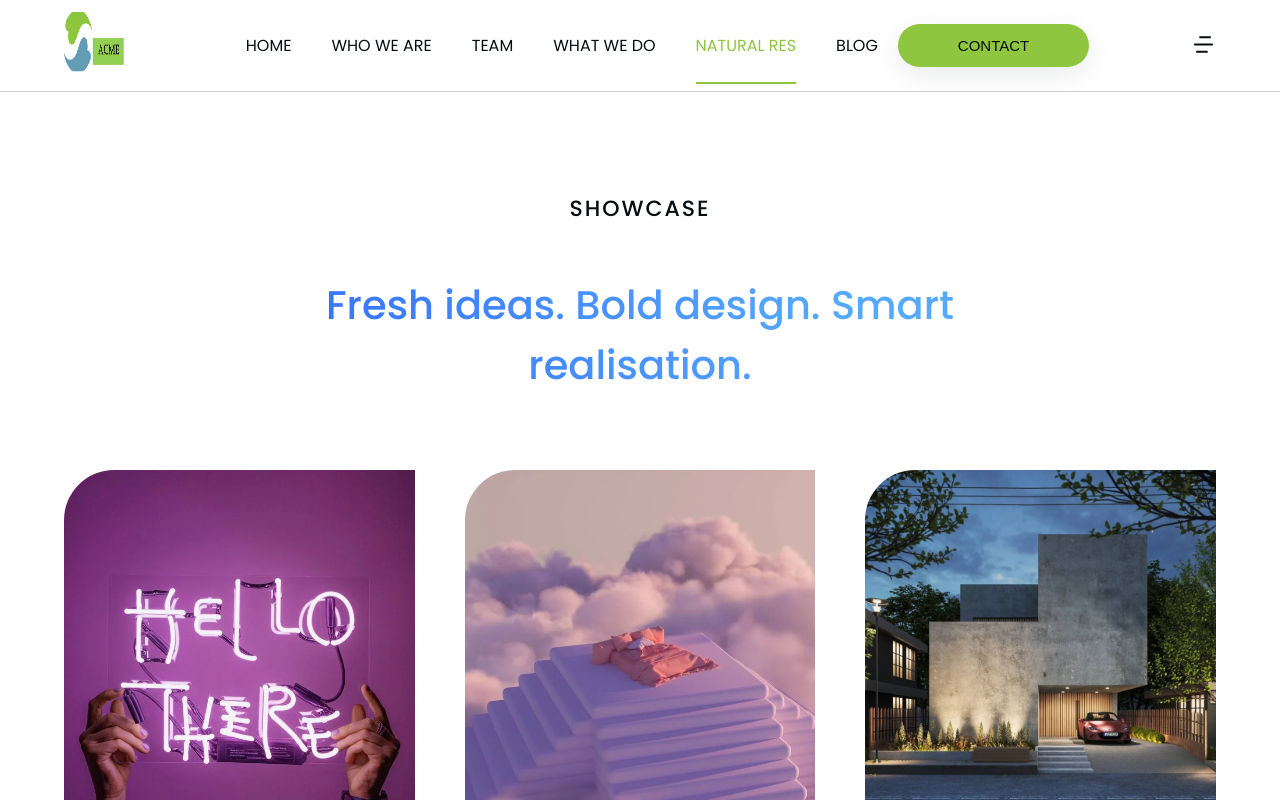
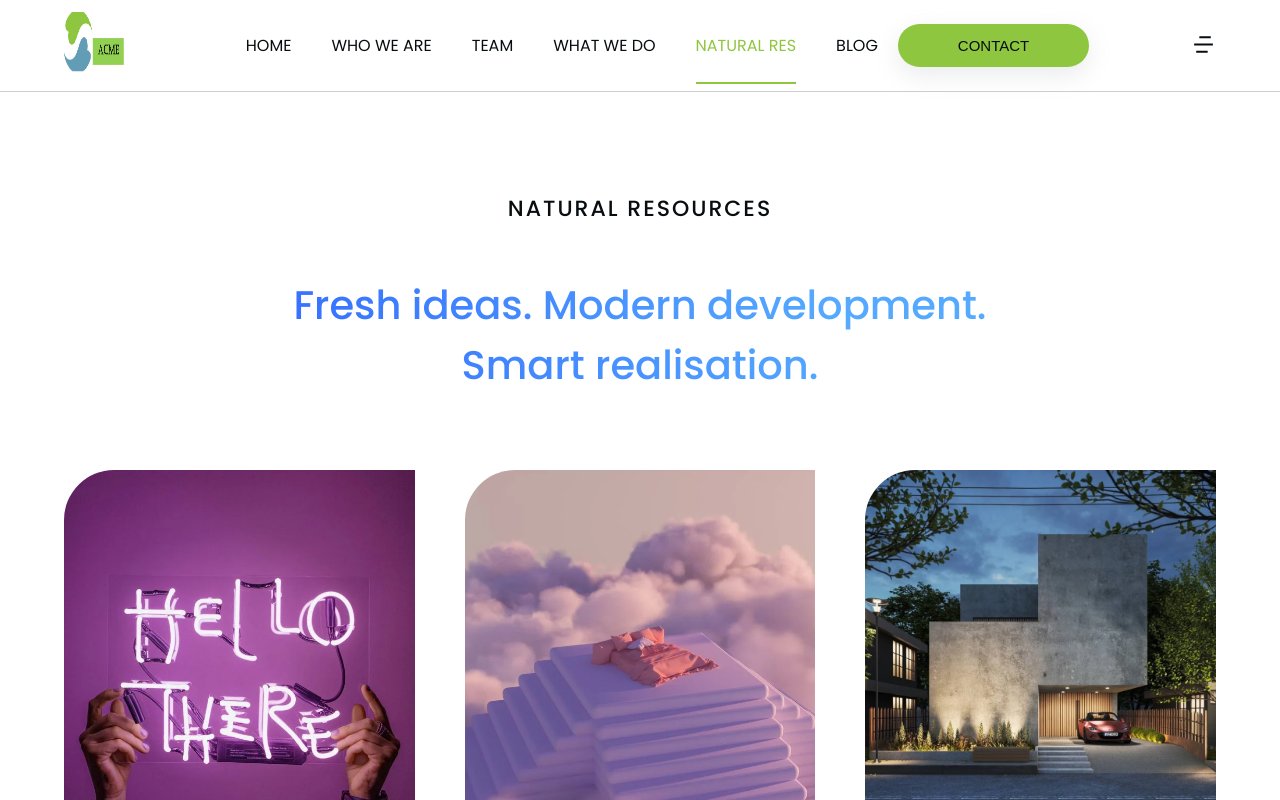
Before and after one commit to Imoite-zn/acme-org-site, a Next.js app: page /showcase in a window 1280 px wide. Shown: the top 800 px of the page. Built offline with nearby package versions, Linux system fonts and the light colour scheme.

Commit message:
Update ShowCase.js

```diff
--- a/sections/ShowCase.js
+++ b/sections/ShowCase.js
@@ -9,9 +9,9 @@ const ShowCase = () => {
       <section className='showcase bg-top'>
         <div className='container'>
           <div className='heading-title'>
-            <TitleSm title='SHOWCASE' /> <br />
+            <TitleSm title='NATURAL RESOURCES' /> <br />
             <br />
-            <Title title='Fresh ideas. Bold design. Smart realisation.' className='title-bg' />
+            <Title title='Fresh ideas. Modern development. Smart realisation.' className='title-bg' />
           </div>
           <br />
           <br />
```
